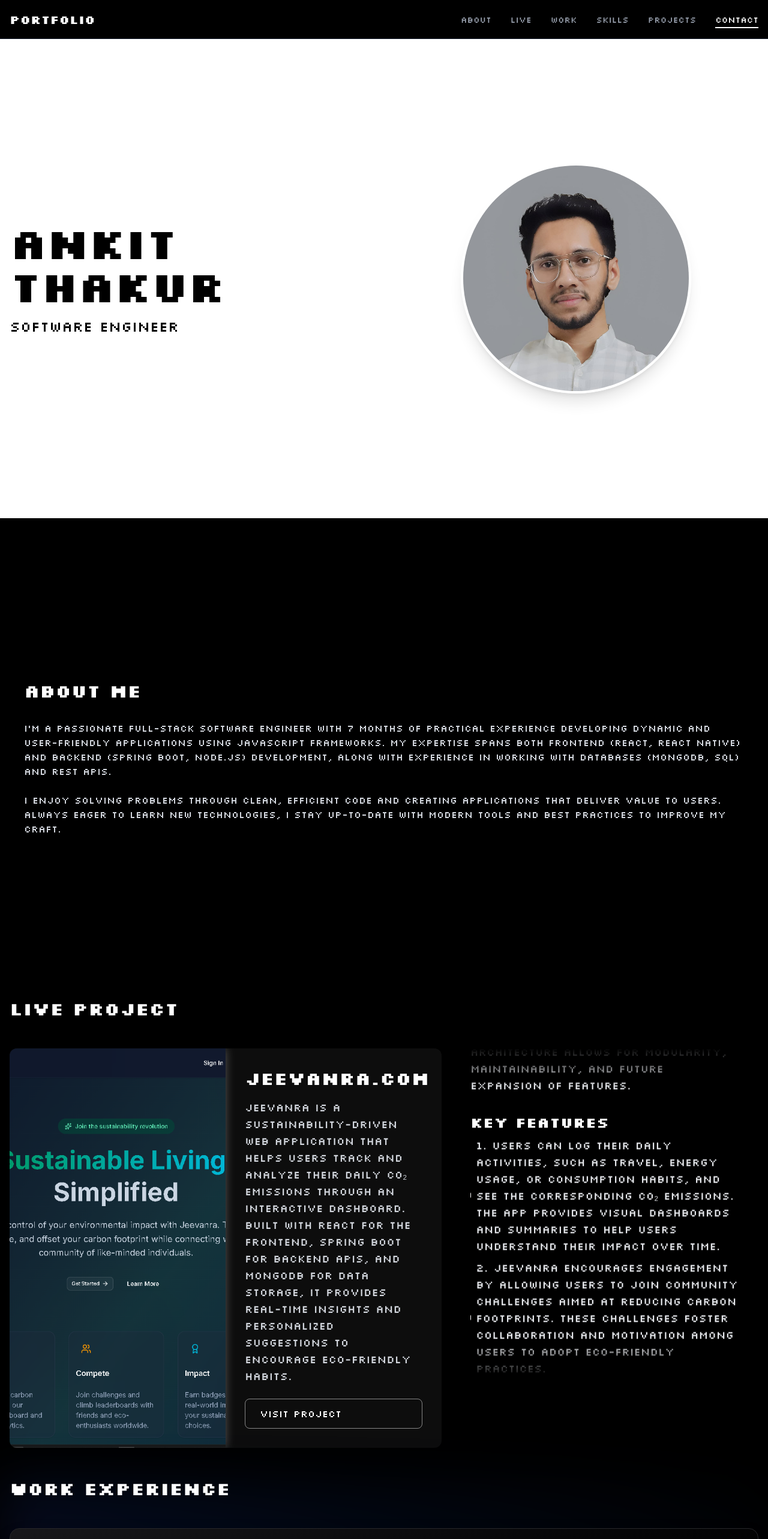
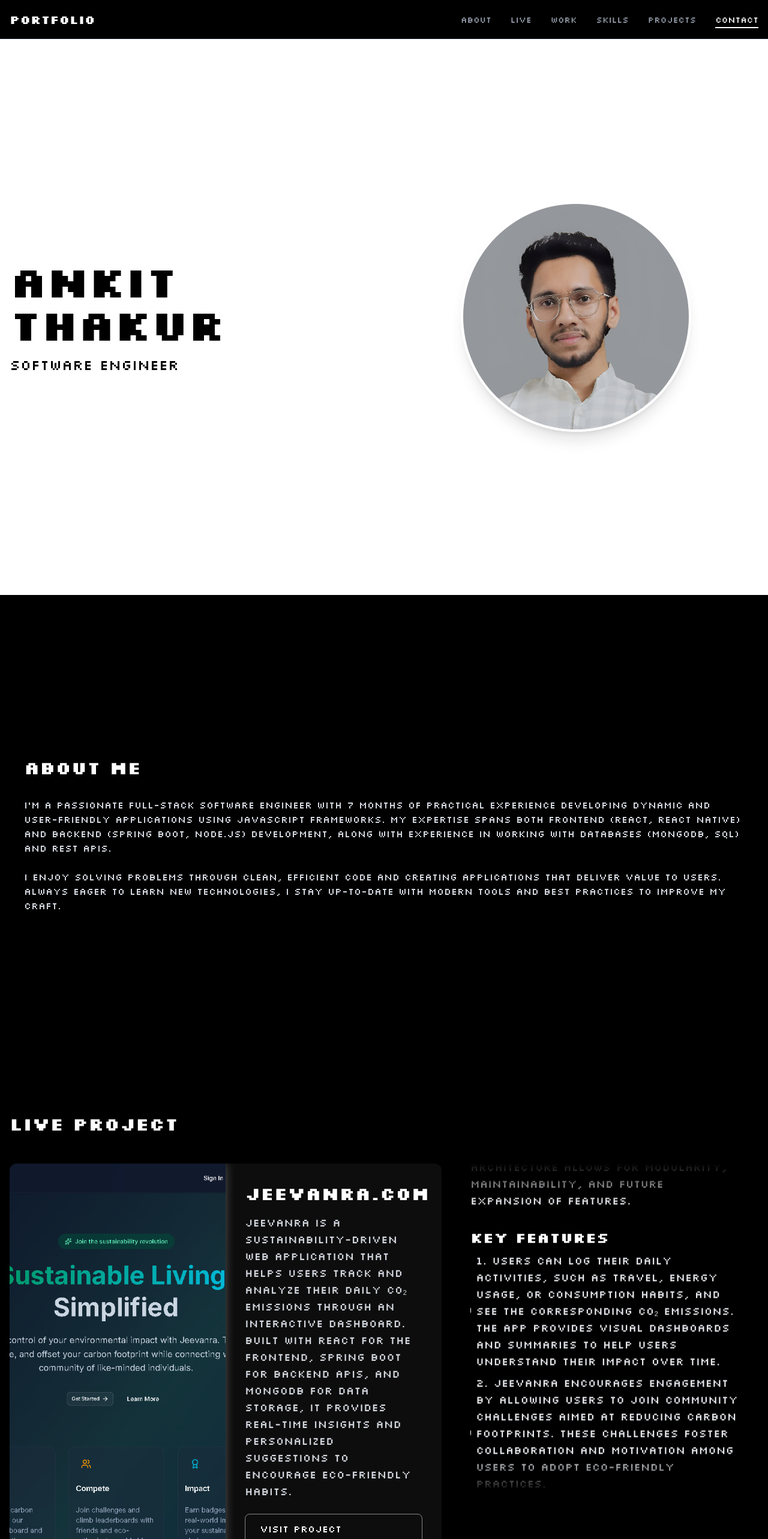
Before and after one commit to ProjectAnkit/Portfolio, a Next.js app: page / in a window 1280 px wide. Shown: the top 2566 px of the page at 60% size. Built offline with nearby package versions, Linux system fonts and the light colour scheme.

Commit message:
spacing fixed

```diff
--- a/app/page.tsx
+++ b/app/page.tsx
@@ -10,7 +10,7 @@ export default function Home() {
     <main className="pt-16">
       <Header />
       <Hero />
-      <section id="about" className="bg-black flex flex-col items-center justify-center text-white px-6 min-h-screen">
+      <section id="about" className="bg-black flex flex-col items-center justify-center text-white px-6 min-h-screen py-16">
         <div className="container mx-auto px-4">
           <h2 className="text-3xl font-bold text-white mb-8">About Me</h2>
           <p className="text-gray-300">
--- a/components/Connect.tsx
+++ b/components/Connect.tsx
@@ -27,7 +27,7 @@ const contacts = [
 
 export default function ConnectSection() {
   return (
-    <div className="bg-black flex flex-col items-center justify-center text-white px-6 min-h-screen">
+    <div className="bg-black flex flex-col items-center justify-center text-white px-6 min-h-screen py-16">
       {/* Heading */}
       <motion.h2
         initial={{ y: -50, opacity: 0 }}
--- a/components/Hero.tsx
+++ b/components/Hero.tsx
@@ -5,7 +5,7 @@ import styles from './Hero.module.css';
 
 export default function Hero() {
   return (
-    <section className="min-h-screen relative overflow-hidden">
+    <section className="min-h-screen relative overflow-hidden py-16">
       {/* Mobile Layout */}
       <div className="md:hidden flex flex-col h-screen">
         {/* Top Half: Profile Image */}
--- a/components/LiveSection.tsx
+++ b/components/LiveSection.tsx
@@ -42,7 +42,7 @@ export default function LiveProject() {
   ];
 
   return (
-    <section className="bg-black relative min-h-screen">
+    <section className="bg-black relative min-h-screen py-16">
       {/* Main Content */}
       <div className="container mx-auto px-4 relative z-10">
         <m.h2
--- a/components/Projects.tsx
+++ b/components/Projects.tsx
@@ -23,7 +23,7 @@ const projects = [
 
 export default function ProjectSection() {
   return (
-    <div className="bg-black flex flex-col items-start justify-start text-white px-6 py-30">
+    <div className="bg-black flex flex-col items-start justify-start text-white px-6 py-16">
       <div className="container mx-auto px-4">
         {/* Heading */}
         <motion.h2
--- a/components/Skills.tsx
+++ b/components/Skills.tsx
@@ -16,7 +16,7 @@ const skills = [
 
 export default function SkillSection() {
   return (
-    <section className="bg-black relative min-h-screen">
+    <section className="bg-black relative min-h-screen py-16">
       <div className="container mx-auto px-4 relative z-10">
       {/* Heading at start */}
       <motion.h2
--- a/components/Work.tsx
+++ b/components/Work.tsx
@@ -12,7 +12,7 @@ export default function WorkExperience() {
       };
 
   return (
-    <section className="bg-black relative min-h-screen">
+    <section className="bg-black relative min-h-screen py-16">
       <div className="container mx-auto px-4 relative z-10">
       <m.h2
           className={`text-xl md:text-3xl font-bold text-white mb-12`}
```
